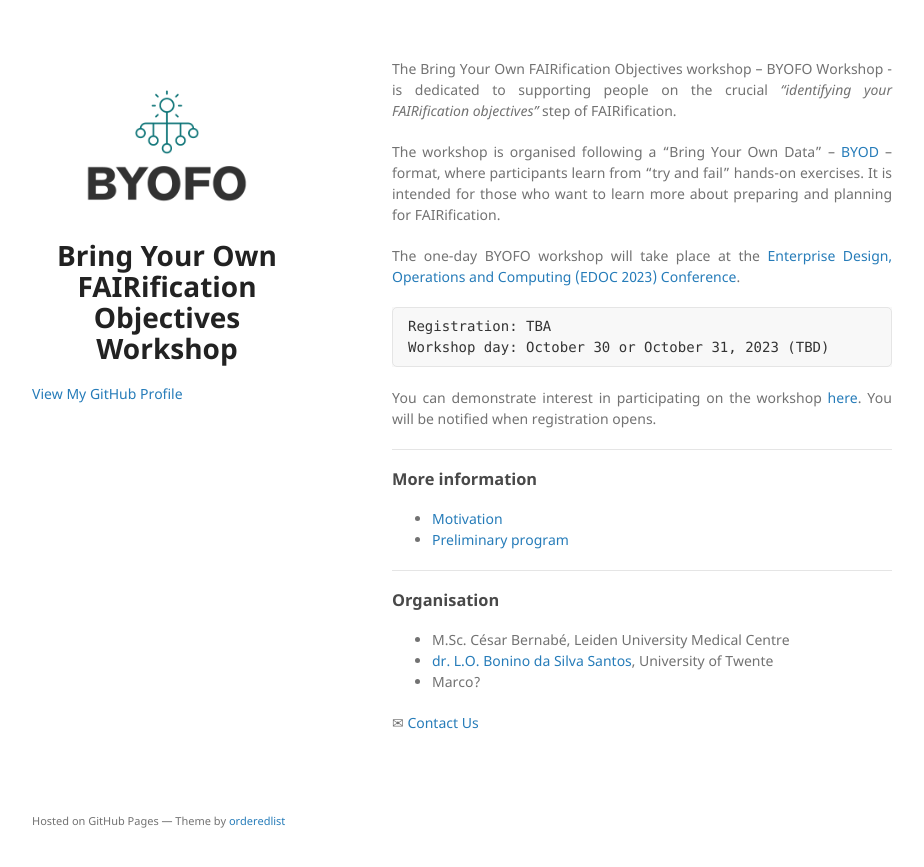
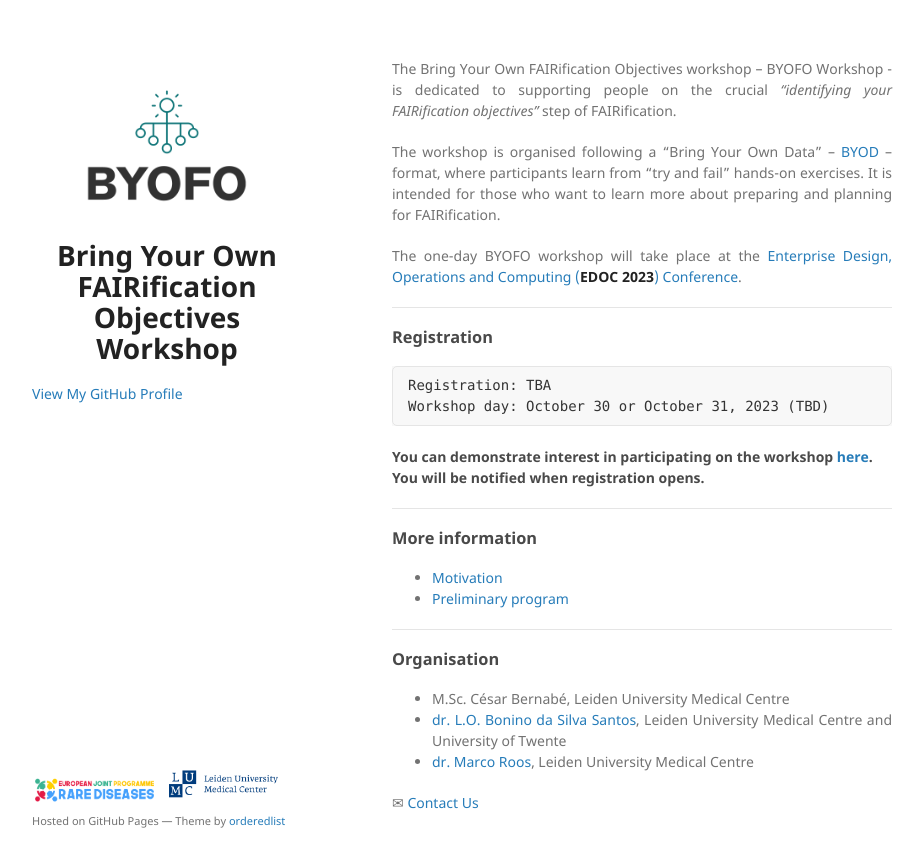
Before and after one commit to FAIRification-Planning/FAIRification-Planning.github.io, a Jekyll site: the page built from index.md, in a window 1280 px wide. Shown: the top 867 px of the page, without its empty margins (178-1102 px from the left). Built offline with Jekyll 4.4.1, drawn with Linux system fonts in a browser that asks for light colours; the repository's description, which GitHub fills in, is left out.

Commit message:
adjusting contact, including the interest form

````diff
--- a/_layouts/default.html
+++ b/_layouts/default.html
@@ -50,6 +50,8 @@
         <!-- {% if site.github.is_project_page %}
         <p>This project is maintained by <a href="{{ site.github.owner_url }}">{{ site.github.owner_name }}</a></p>
         {% endif %} -->
+        <a href="https://www.ejprarediseases.org/" target="_blank"><img id="ejprd-logo" src="{{relative_url}}/assets/img/ejprd-logo.png"></img></a>
+        <a href="https://lumc.nl" target="_blank"><img id="lumc-logo" src="{{relative_url}}/assets/img/lumc-logo.png"></img></a>
         <p><small>Hosted on GitHub Pages &mdash; Theme by <a href="https://github.com/orderedlist">orderedlist</a></small></p>
       </footer>
     </div>
--- a/assets/css/style.scss
+++ b/assets/css/style.scss
@@ -2,3 +2,13 @@
 ---
 
 @import "jekyll-theme-minimal";
+
+#ejprd-logo {
+	width: 125px;
+	height: auto;
+}
+
+#lumc-logo {
+	width: 125px;
+	height: auto;
+}
--- a/index.md
+++ b/index.md
@@ -4,16 +4,23 @@ layout: default
 
 The Bring Your Own FAIRification Objectives workshop – BYOFO Workshop - is dedicated to supporting people on the crucial _“identifying your FAIRification objectives”_ step of FAIRification.
 
-The workshop is organised following a “Bring Your Own Data” – [BYOD](about:blank) – format, where participants learn from “try and fail” hands-on exercises. It is intended for those who want to learn more about preparing and planning for FAIRification.
+The workshop is organised following a “Bring Your Own Data” – [BYOD](about:blank){:target="_blank"} – format, where participants learn from “try and fail” hands-on exercises. It is intended for those who want to learn more about preparing and planning for FAIRification.
 
-The one-day BYOFO workshop will take place at the [Enterprise Design, Operations and Computing (EDOC 2023) Conference](https://www.rug.nl/research/bernoulli/conf/edoc-2023/call-for-papers/).
+The one-day BYOFO workshop will take place at the [Enterprise Design, Operations and Computing (**EDOC 2023**) Conference](https://www.rug.nl/research/bernoulli/conf/edoc-2023/call-for-papers/){:target="_blank"}.
+
+
+---
+
+### Registration
 
 
 ```
 Registration: TBA
 Workshop day: October 30 or October 31, 2023 (TBD)
 ```
-You can demonstrate interest in participating on the workshop [here](). You will be notified when registration opens.
+
+#### You can demonstrate interest in participating on the workshop [here](https://forms.office.com/r/Y3HnXAC3PB){:target="_blank"}. You will be notified when registration opens.
+
 
 ---
 
@@ -28,7 +35,7 @@ You can demonstrate interest in participating on the workshop [here](). You will
 ### Organisation
 
 * M.Sc. César Bernabé, Leiden University Medical Centre
-* [dr. L.O. Bonino da Silva Santos](https://people.utwente.nl/l.o.boninodasilvasantos), University of Twente
-* Marco?
+* [dr. L.O. Bonino da Silva Santos](https://people.utwente.nl/l.o.boninodasilvasantos){:target="_blank"}, Leiden University Medical Centre and University of Twente
+* [dr. Marco Roos](https://www.lumc.nl/en/about-lumc/afdelingen/human-genetics/biosemantics/){:target="_blank"}, Leiden University Medical Centre
 
-✉ [Contact Us](mailto:)
+✉ [Contact Us](mailto:byofo-edoc@outlook.com)
````
Also changed, not shown: assets/img/ejprd-logo.png (added), assets/img/lumc-logo.png (added).
